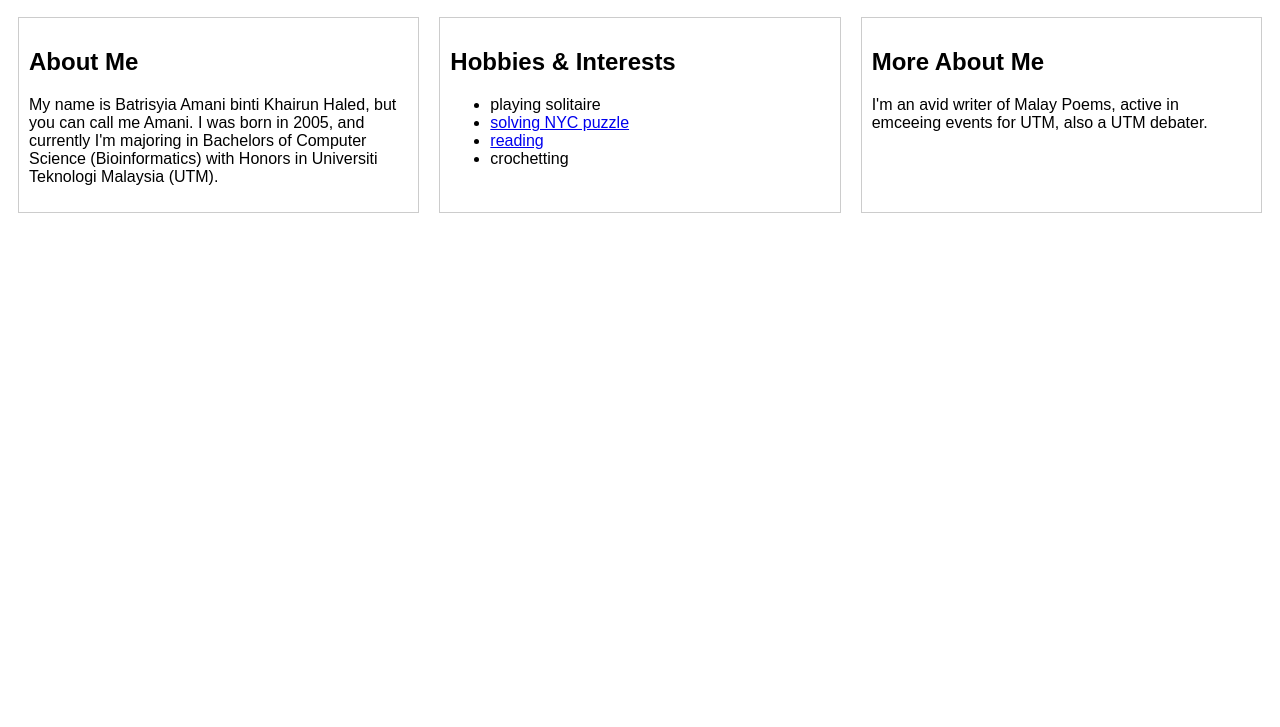
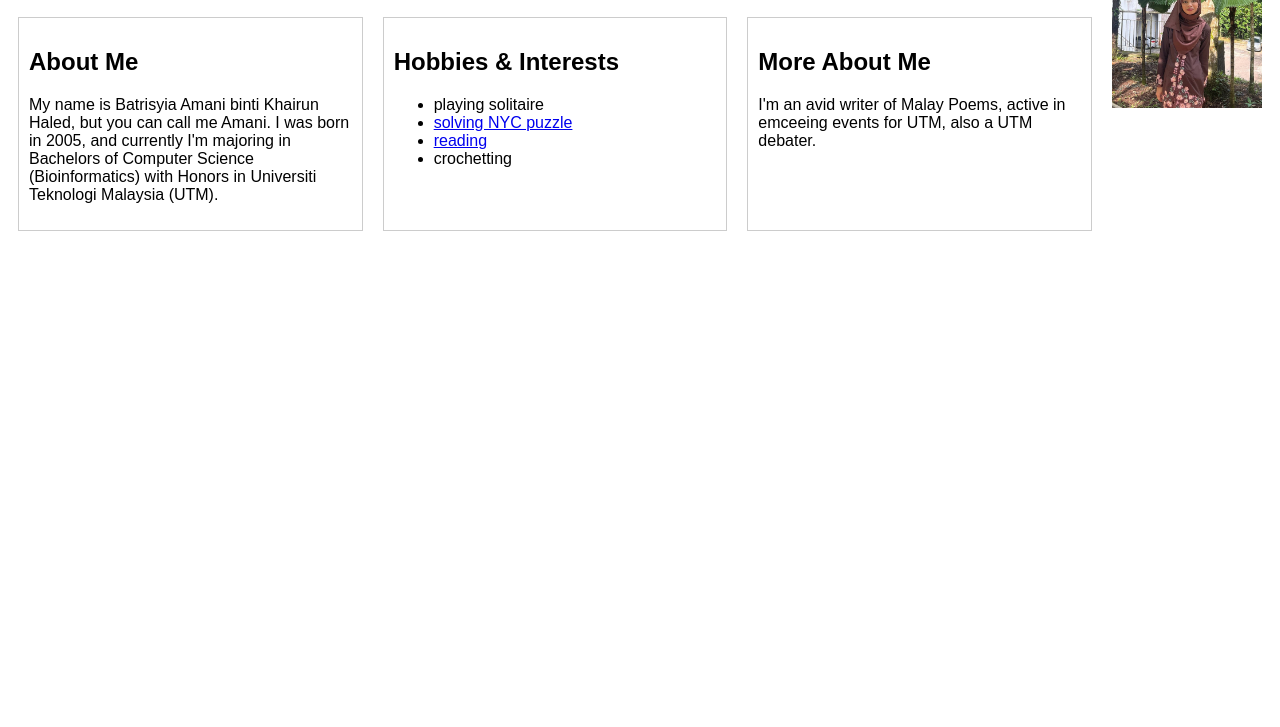
Before and after one commit to amanihaled/my-flexbox, a plain HTML site: page index.html in a window 1280 px wide. Shown: the part 73-800 px from the top of the page. Drawn offline with Linux system fonts and the light colour scheme.

Commit message:
Update index.html

```diff
--- a/index.html
+++ b/index.html
@@ -6,7 +6,7 @@
     <link rel="stylesheet" href="style.css">
 </head>
 <body>
-    <img src="batrisyiaamani.jpg" alt="Batrisyia Amani" class="profile-pic">
+    <img src="batrisyiaamanigambar.jpg" alt="Batrisyia Amani" class="profile-pic">
     <h1>Batrisyia Amani binti Khairun Haled</h1>
     <div style="display: flex; flex-direction: row; justify-content: space-between;">
         <div style="flex: 1; padding: 10px;">
```
